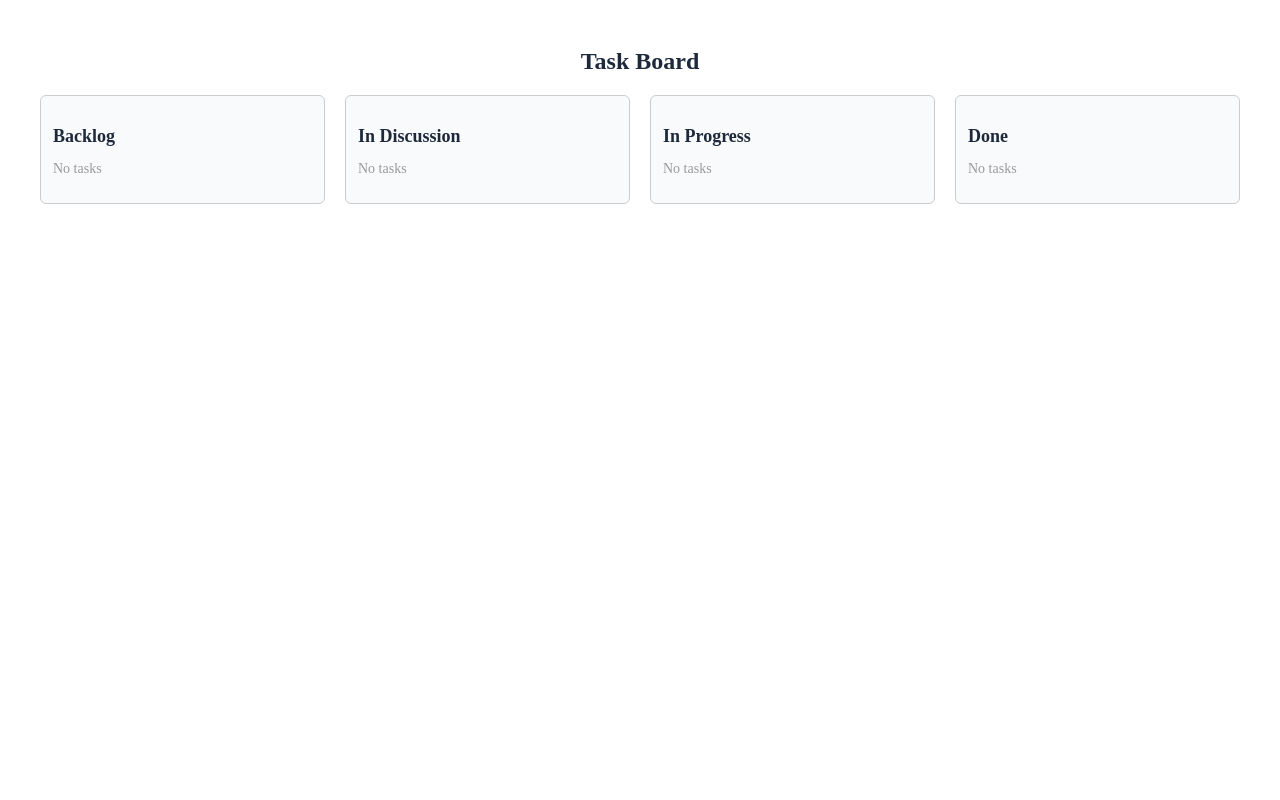
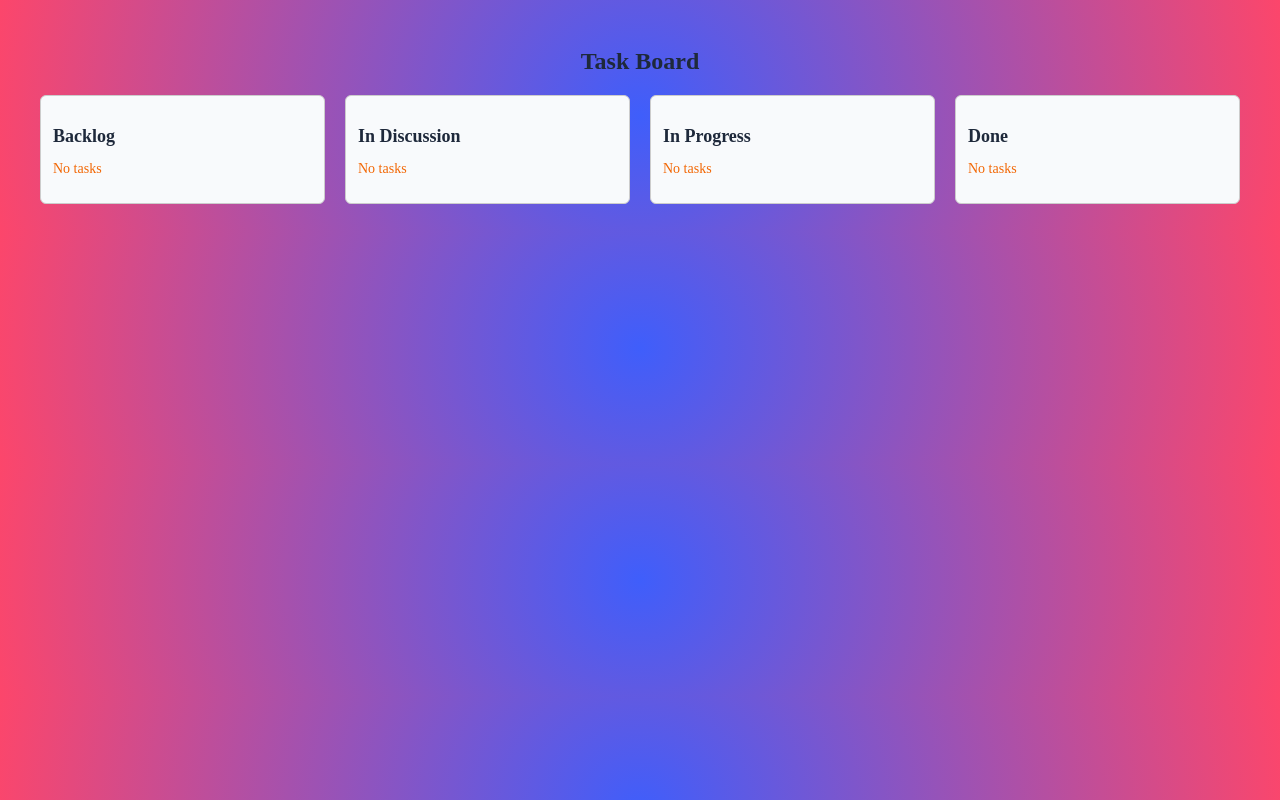
Before and after one commit to shrey2609/Trello-Clone, a React (Vite) app: page /taskboard in a window 1280 px wide. Built offline with nearby package versions, Linux system fonts and the light colour scheme; sample sign-in values are in the browser's storage.

Commit message:
💄 Updated TaskBoard UI with gradient background and card layout

```diff
--- a/src/App.jsx
+++ b/src/App.jsx
@@ -15,7 +15,7 @@ function App() {
       <Route path="/login" element={<Login />} />
       <Route path="/register" element={<Register />} />
       <Route path="/dashboard" element={<ProtectedRoute element={<Dashboard />} />} />
-      <Route path="/projects/:id" element={<ProtectedRoute element={<ProjectDetails />} />} />
+      <Route path="/projects/:id" element={<ProtectedRoute element={<ProjectDetails />} />}/>
       <Route path="/taskboard" element={<ProtectedRoute element={<TaskBoard />} />} />
       <Route path="*" element={<NotFound />} />
     </Routes>
--- a/src/component/Dashboard/Taskboard/Taskboard.css
+++ b/src/component/Dashboard/Taskboard/Taskboard.css
@@ -41,5 +41,8 @@
 }
 .no-tasks {
   font-size: 14px;
-  color: #999;
+  color: #f26704;
 }
+body {
+  background: radial-gradient(circle, rgba(63, 94, 251, 1) 0%, rgba(252, 70, 107, 1) 100%);
+}
--- a/src/component/Dashboard/Taskboard/Taskboard.jsx
+++ b/src/component/Dashboard/Taskboard/Taskboard.jsx
@@ -10,8 +10,7 @@ function TaskBoard() {
     const collectedTasks = [];
     storedProjects.forEach((project) => {
       (project.tasks || []).forEach((task) => {
-        collectedTasks.push({
-          ...task,
+        collectedTasks.push({...task,
           projectName: project.name,
           status: task.status || "Backlog",
         });
@@ -39,8 +38,9 @@ function TaskBoard() {
   };
 
   return (
+
     <>
-
+    <div className="backgd">
       <div className="task-board">
         <h2>Task Board</h2>
         <div className="task-columns">
@@ -50,6 +50,7 @@ function TaskBoard() {
           {renderColumn("Done")}
         </div>
       </div>
+      </div>
     </>
   );
 }
```
